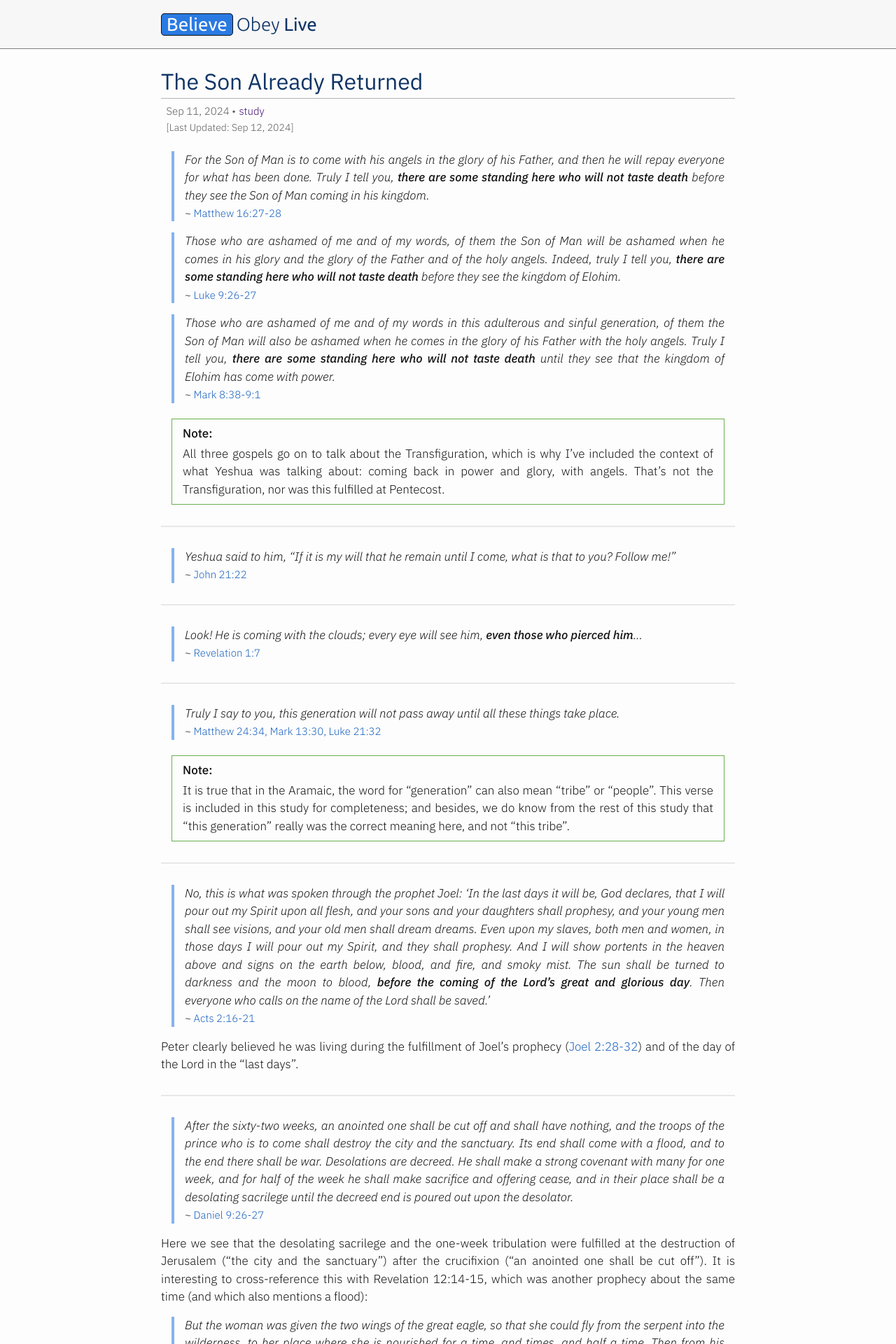
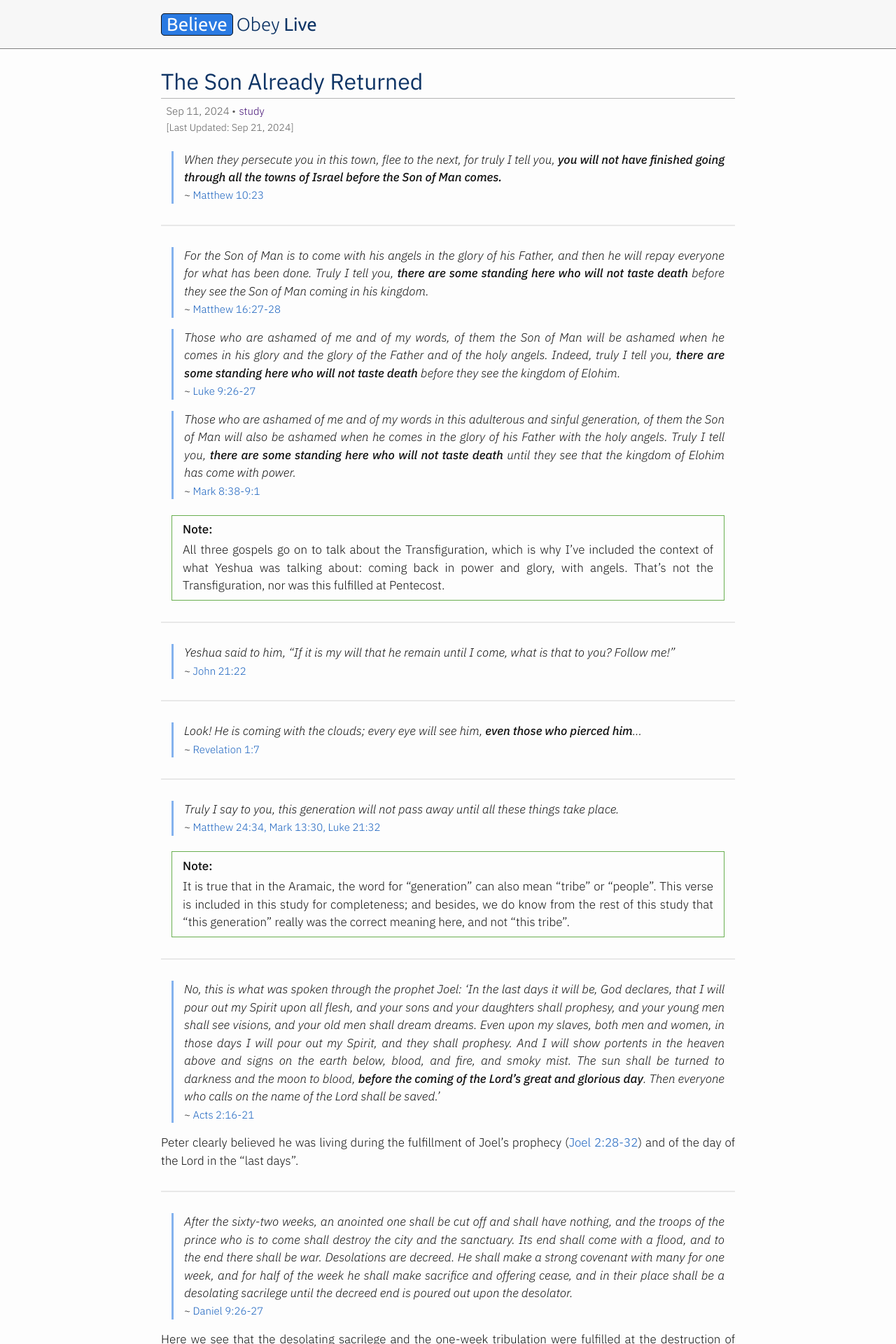
Before and after one commit to mrcnski/believeobey.live, a Jekyll site: the page built from _posts/2024-09-11-the-son-already-returned.md, in a window 1280 px wide. Shown: the top 1920 px of the page at 70% size. Built offline with Jekyll 4.4.1, drawn with Linux system fonts in a browser that asks for light colours; some of the changed text lies outside the part shown.

Commit message:
"The Son Already Returned": reorganize

```diff
--- a/_posts/2024-09-11-the-son-already-returned.md
+++ b/_posts/2024-09-11-the-son-already-returned.md
@@ -1,6 +1,13 @@
 ---
 categories: study
-last-updated: Sep 12, 2024
+last-updated: Sep 21, 2024
+---
+
+{% include verse.html
+text="When they persecute you in this town, flee to the next, for truly I tell you, **you will not have finished going through all the towns of Israel before the Son of Man comes.**"
+verse="Matthew 10:23"
+%}
+
 ---
 
 {% include verse.html
@@ -118,13 +125,6 @@ takh-oo'
 
 Note that there is no Scriptural basis for the "suddenly" definition. Confirm it for yourself with a [concordance](https://www.blueletterbible.org/lexicon/g5035/kjv/tr/0-1/)!
 
-## Update (Sep 12, 2024)
-
-{% include verse.html
-text="When they persecute you in this town, flee to the next, for truly I tell you, you will not have finished going through all the towns of Israel before the Son of Man comes."
-verse="Matthew 10:23"
-%}
-
 ---
 
 {% include verse.html
--- a/_sass/minutia/_layout.scss
+++ b/_sass/minutia/_layout.scss
@@ -108,7 +108,7 @@
 /* Verses */
 
 .verse {
-    border-left: 4px solid $lighter-blue;
+    border-left: 3px solid $lighter-blue;
     margin-left: $spacing-unit / 2;
     margin-right: $spacing-unit / 2;
     padding-left: $spacing-unit / 2;
```
